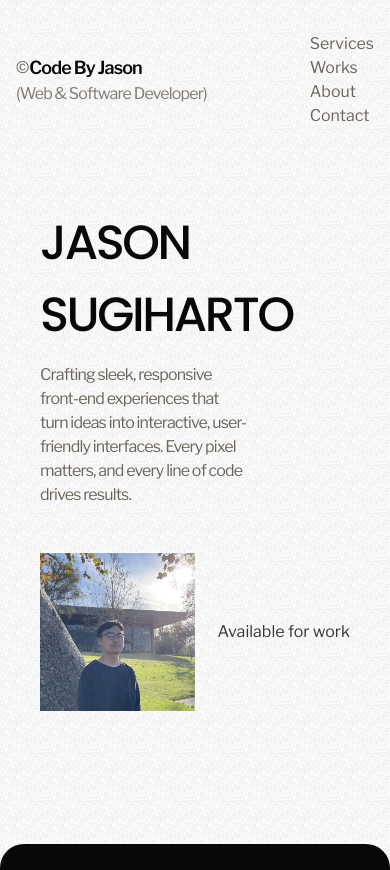
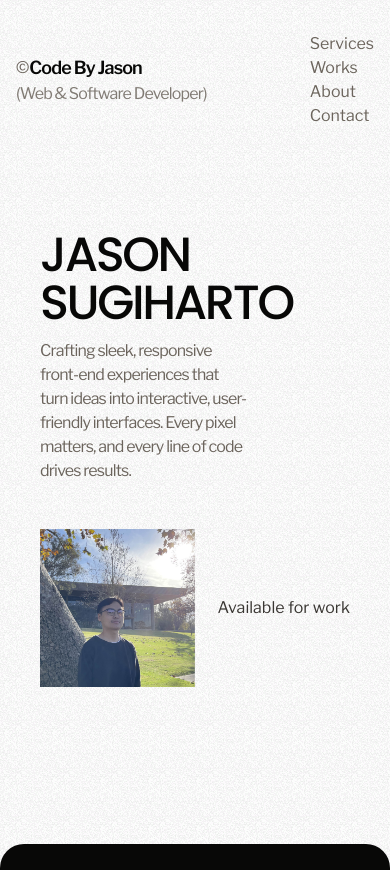
Before and after one commit to Jell13/my-website-next, a Next.js app: page / in a window 390 px wide. Shown: the top 870 px of the page. Built offline with nearby package versions, Linux system fonts and the light colour scheme; a web font is replaced by a local one.

Commit message:
fixed the image issues for when it is in a mobile screen and desktop view

```diff
--- a/app/components/Loader.jsx
+++ b/app/components/Loader.jsx
@@ -54,29 +54,17 @@ const Loader = ({setLoading}) => {
 
   return (
     <motion.div className='w-full h-screen grainy flex justify-center items-center'>
-      {/* <motion.div
-      initial={{y: 0}}
-      animate={{y: "-100%", transition: {
-        duration: 1.4,
-        ease: [0.6, 0.01, -0.05, 0.9]
-      }}}
-      onAnimationComplete={() => setLoading(false)}
-      className='w-full h-full bg-black'
-      >
-        &nbsp;
-      </motion.div> */}
-
       <motion.div
       variants={container}
       initial="hidden"
       animate="show"
       exit="exit"
       onAnimationComplete={() => setLoading(false)}
-      className='md:w-[400px] w-[200px] rounded-xl'>
+      className='md:w-[400px] w-[200px] md:rounded-xl'>
         <motion.div
         variants={itemMain}
         >
-          <motion.img layoutId="main-image" className='object-contain rounded-xl' src="/myhero.png" alt=""/>
+          <motion.img layoutId="main-image" className='object-contain md:rounded-xl' src="/myhero.png" alt=""/>
         </motion.div>
       </motion.div>
     </motion.div>
--- a/app/sections/Hero.jsx
+++ b/app/sections/Hero.jsx
@@ -36,7 +36,7 @@ const Hero = () => {
       style={{y: translate, scale: scaleDown, opacity: opacity}}
       className='w-full h-full flex justify-center items-center px-10'>
         <div className='w-full flex flex-col items-center justify-center gap-3 mt-20'>
-            <div>
+            <div className='leading-normal'>
               {"JASON SUGIHARTO".split("").map((letter, i) => (
                 <motion.span
                 key={i}
@@ -47,7 +47,7 @@ const Hero = () => {
                   delay: STAGGER * i,
                   ease: "easeInOut"
                 }}
-                className='xl:text-[8rem] lg:text-[6rem] md:text-[5rem] sm:text-[3rem] text-[3rem] font-pop tracking-tighter mt-6 text-secondary font-medium'>
+                className='xl:text-[8rem] lg:text-[6rem] md:text-[5rem] sm:text-[3rem] text-[3rem] font-pop tracking-tighter mt-6 text-secondary font-medium leading-none md:leading-normal'>
                   {letter}
                 </motion.span>
               ))}
@@ -63,7 +63,7 @@ const Hero = () => {
                   <p className='lg:text-lg text-md text-third tracking-tighter'>Crafting sleek, responsive front-end experiences that turn ideas into interactive, user-friendly interfaces. Every pixel matters, and every line of code drives results.</p>
                 </div>
               </motion.div>
-              <div className='md:col-span-4 col-span-3 flex justify-center md:items-start items-center rounded-xl'>
+              <div className='md:col-span-4 col-span-3 flex justify-center md:items-start items-center md:rounded-xl'>
                 <motion.img layoutId='main-image' transition={{ease: [0.6, 0.01, -0.05, 0.9], duration: 1.3}} className='object-contain h-[250px] bg-inherit rounded-xl' src="./myhero.png"/>
               </div>
               <motion.div
```
